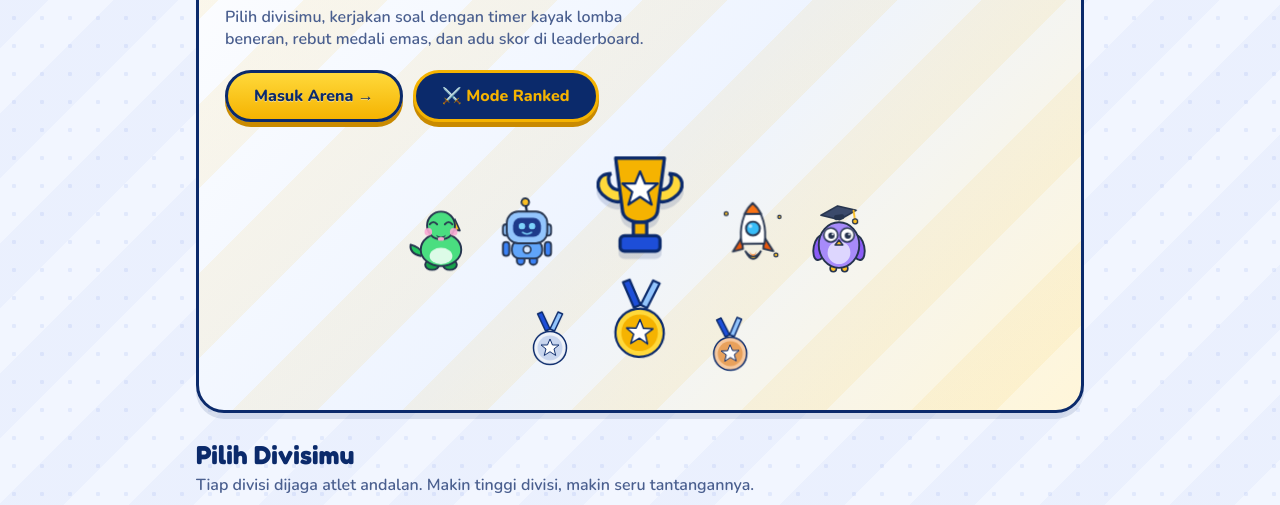
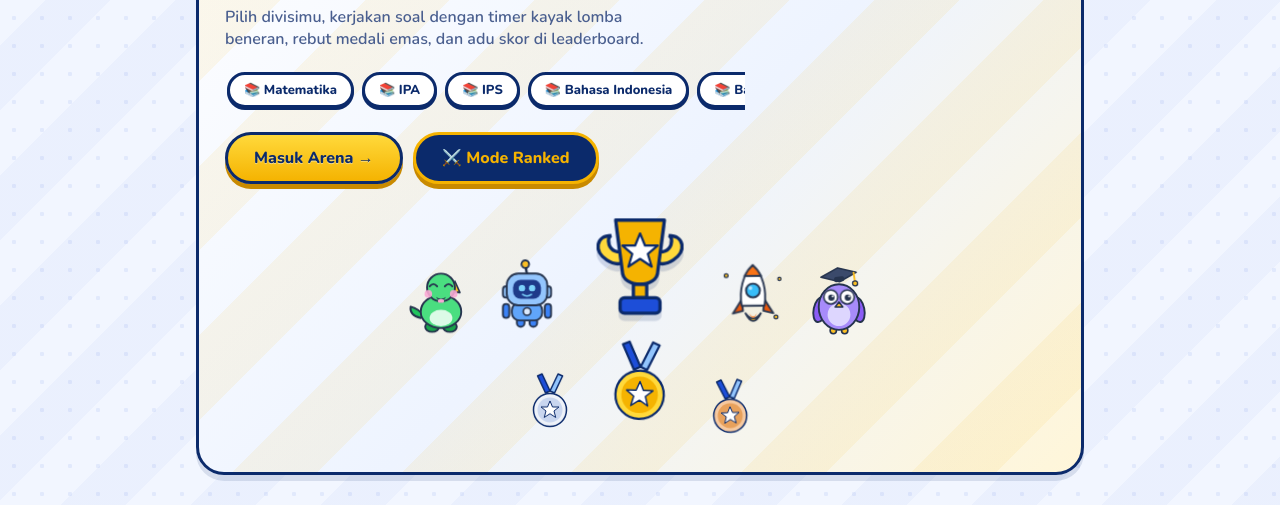
Before and after one commit to detta2/ujianku, a website: page index.html in a window 1280 px wide. Shown: the part 276-781 px from the top of the page. Drawn offline with nearby package versions, Linux system fonts and the light colour scheme.

Commit message:
Kembalikan chip mapel hero sebagai baris geser manual (tanpa animasi muter)

```diff
--- a/css/style.css
+++ b/css/style.css
@@ -189,6 +189,10 @@
   text-shadow:0 2px 0 var(--gold-light);
 }
 .hero .lede{margin:12px 0 20px;color:var(--ink-soft);font-weight:600;font-size:16px;max-width:46ch}
+.hero-chips{overflow-x:auto;margin-bottom:22px;max-width:520px;scrollbar-width:none;-webkit-overflow-scrolling:touch}
+.hero-chips::-webkit-scrollbar{display:none}
+.chips-row{display:flex;gap:8px;width:max-content;padding:2px}
+.mq-chip{background:#fff;border:var(--bd);border-radius:999px;box-shadow:0 2px 0 var(--ink);padding:6px 14px;font-size:13px;font-weight:800;color:var(--ink);white-space:nowrap}
 .loading-note{text-align:center;color:var(--ink-soft);font-weight:700;padding:24px 12px;grid-column:1/-1}
 #hero-cta{position:relative;z-index:2}
 
--- a/index.html
+++ b/index.html
@@ -147,6 +147,7 @@
         <p class="kicker light">Kompetisi Latihan Soal · SD sampai Kuliah</p>
         <h1>ARENA<br><span class="hl">PINTAR</span></h1>
         <p class="lede">Pilih divisimu, kerjakan soal dengan timer kayak lomba beneran, rebut medali emas, dan adu skor di leaderboard.</p>
+        <div class="hero-chips" aria-hidden="true"><div class="chips-row" id="chips-row"></div></div>
         <div class="hero-ctas">
           <a class="btn-gold btn-primary" href="#levels" id="hero-cta" style="border:3px solid #0b2a6b">Masuk Arena →</a>
           <button class="btn-ranked" id="hero-ranked">⚔️ Mode Ranked</button>
--- a/js/app.js
+++ b/js/app.js
@@ -1495,7 +1495,18 @@
   }
 
   /* ---------- init ---------- */
+  function renderChips() {
+    var names = [];
+    (window.CATALOG || []).forEach(function (c) {
+      c.banks.forEach(function (b) { names.push(b.subject); });
+    });
+    var track = $("chips-row");
+    if (!track || !names.length) return;
+    track.innerHTML = names.map(function (n) { return '<span class="mq-chip">📚 ' + esc(n) + "</span>"; }).join("");
+  }
+
   renderLevels();
+  renderChips();
   $("hero-ranked").addEventListener("click", function () {
     renderRankedLevels();
     go("ranked");
```
